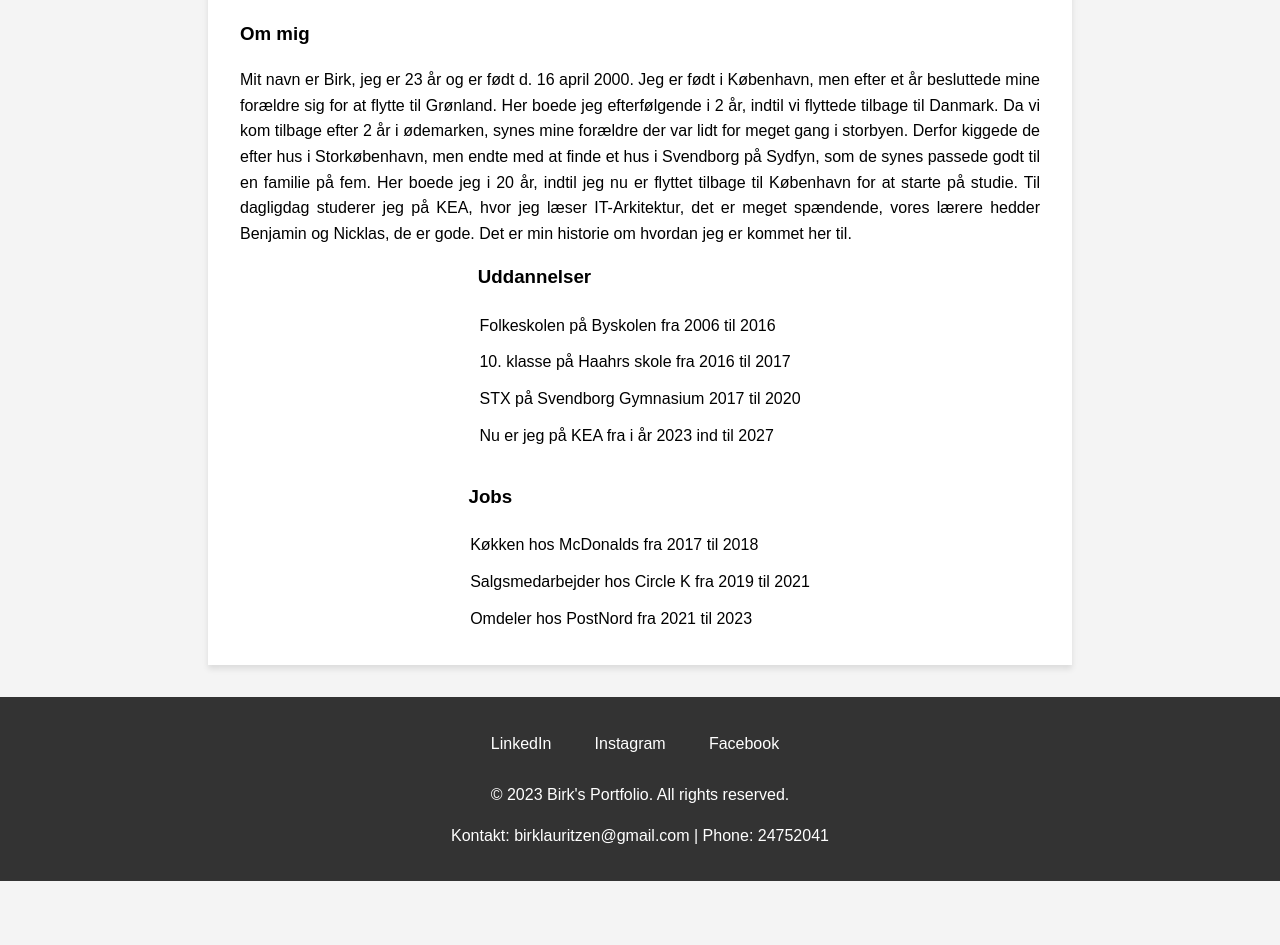
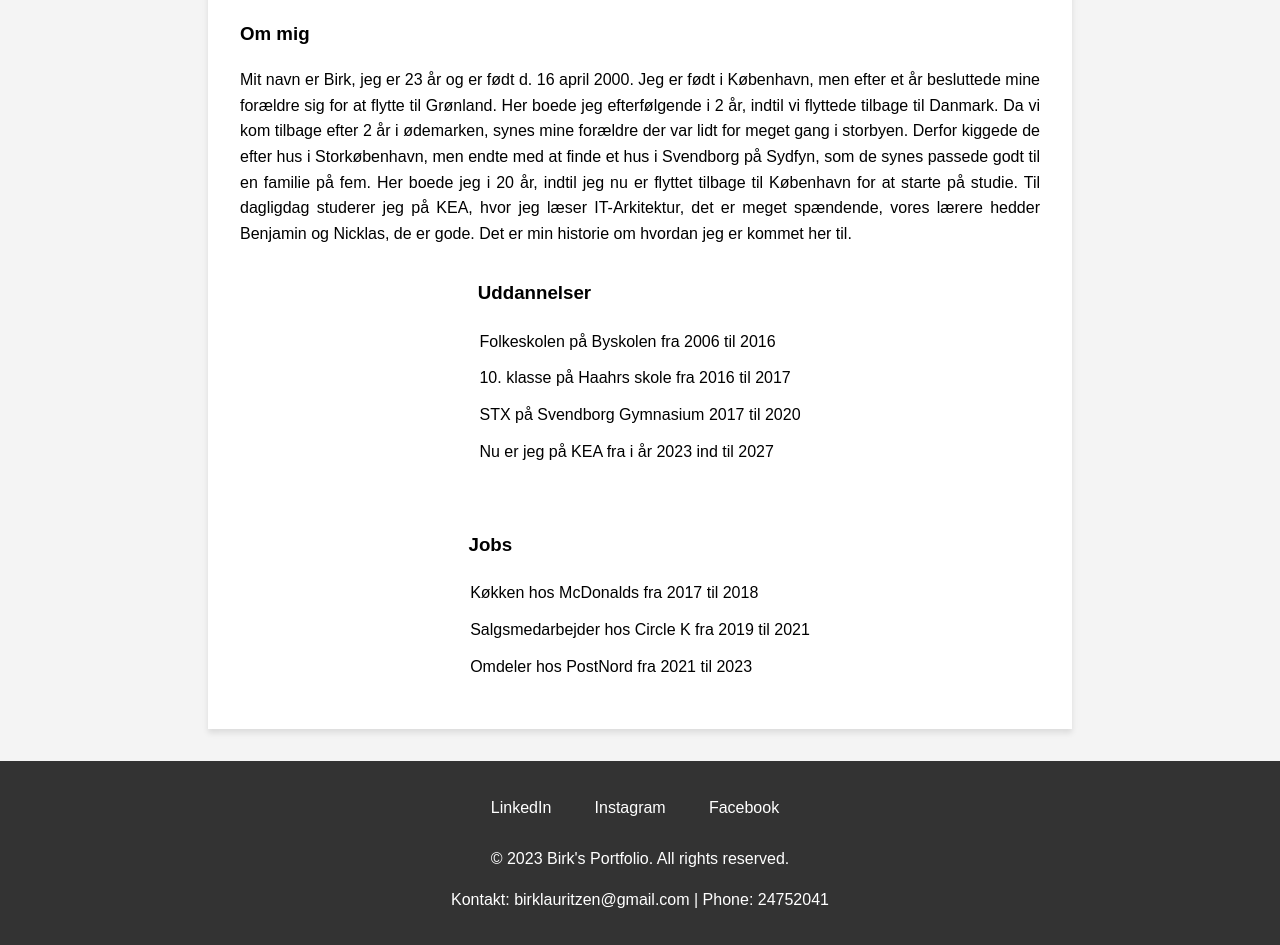
Before and after one commit to BirkLauritzen/Portfolie, a plain HTML site: page index.html in a window 1280 px wide. Shown: the part 770-1715 px from the top of the page. Before the commit the page ends 1651 px from the top, so only its background shows below. Drawn offline with Linux system fonts and the light colour scheme.

Commit message:
css ændringer, margin og oprettelse af #education og .jobs

```diff
--- a/main.css
+++ b/main.css
@@ -56,6 +56,16 @@ img {
     margin: 1rem auto;
 }
 
+#Education {
+    margin-top: 1rem;
+    margin-bottom: 1rem;
+}
+
+.Jobs {
+    margin-top: 1rem;
+    margin-bottom: 1rem;
+}
+
 ul {
     list-style-type: none;
     padding: 0;
```
